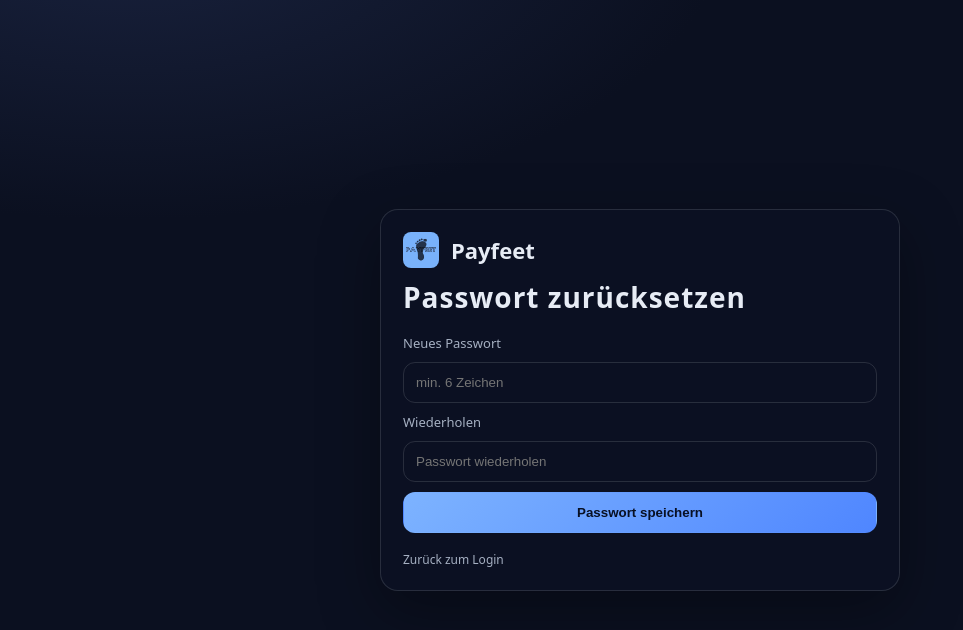
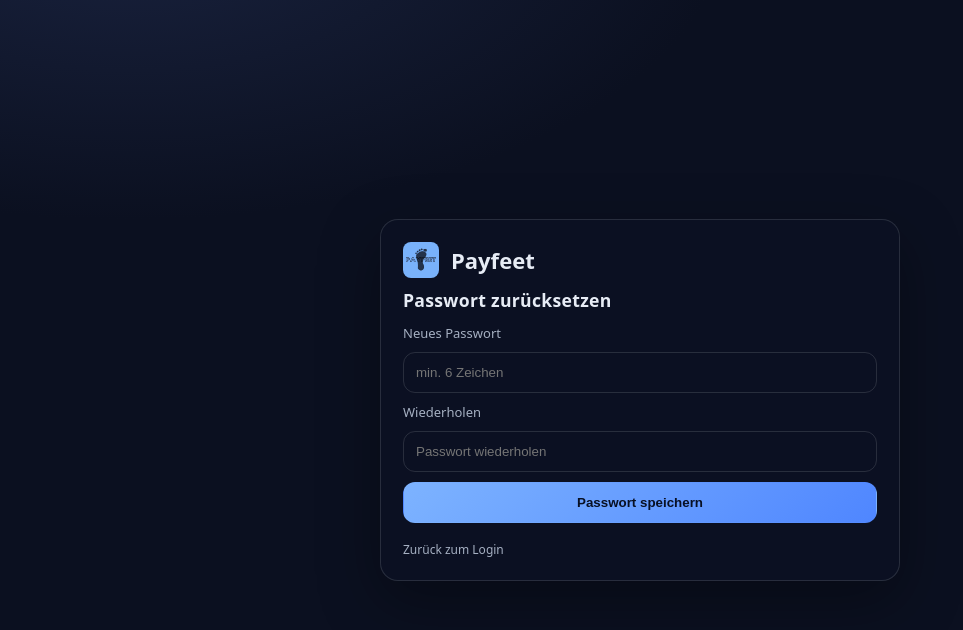
Before and after one commit to maxsoeffken/Payfeet, a Next.js app: page /reset in a window 1280 px wide. Shown: the top 630 px of the page, without its empty margins (0-963 px from the left). Built offline with nearby package versions, Linux system fonts and the light colour scheme; no server answers.

Commit message:
Update globals.css
Signed-off-by: maxsoeffken <maxsoeffken@icloud.com>

```diff
--- a/styles/globals.css
+++ b/styles/globals.css
@@ -105,3 +105,5 @@
   position:absolute; inset:0; display:grid; place-items:center;
   background: rgba(0,0,0,0.35); border-radius:12px;
 }
+textarea.input { min-height: 100px }
+.pageTitle { margin: 10px 0 12px 0; font-size: 1.1rem; letter-spacing:.3px }
```
